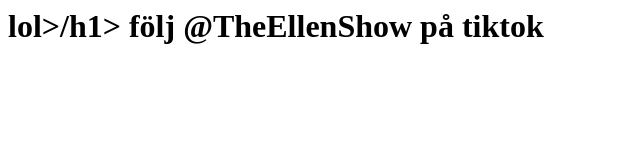
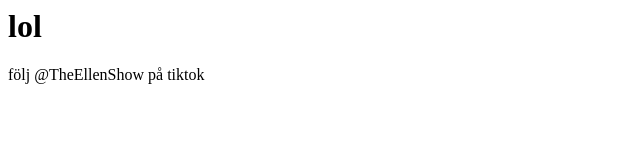
Before and after one commit to RequiseGaming/ee21_swagg, a plain HTML site: page index.html in a window 1280 px wide. Shown: the whole page, without its empty margins (0-640 px from the left). Drawn offline with Linux system fonts and the light colour scheme.

Commit message:
Update index.html

```diff
--- a/index.html
+++ b/index.html
@@ -3,7 +3,7 @@
     <title>Youtube inc.</title>
   </head>
 <body>
-  <h1>lol>/h1>
+  <h1>lol</h1>
     följ @TheEllenShow på tiktok
 
 
```
